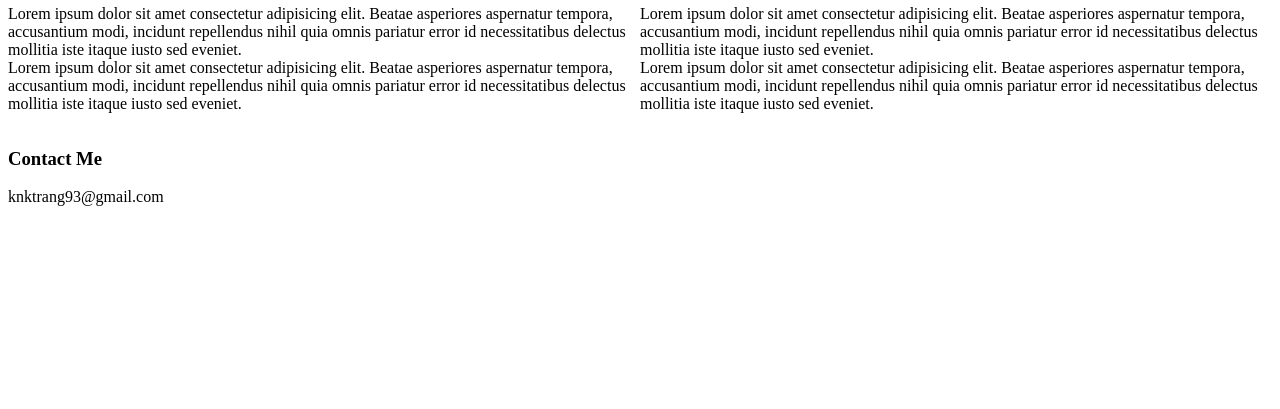
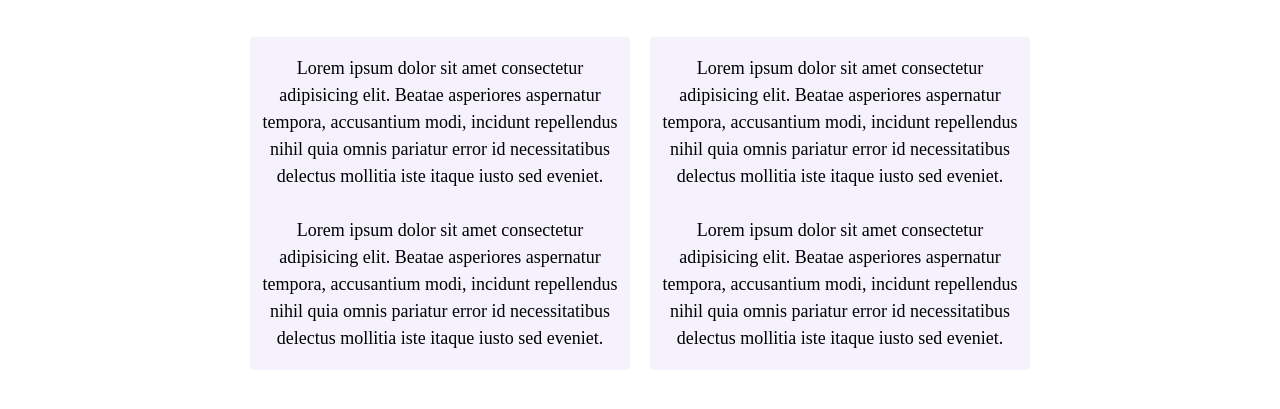
Before and after one commit to knktrang93/SCR-Sample-Website, a plain HTML site: page about.html in a window 1280 px wide. Shown: the part 227-636 px from the top of the page. Drawn offline with Linux system fonts and the light colour scheme.

Commit message:
Update about.html

```diff
--- a/about.html
+++ b/about.html
@@ -6,6 +6,10 @@
     <meta name="viewport" content="width=device-width, initial-scale=1.0" />
     <title>About me</title>
     <style>
+      body {
+        display: flex;
+        justify-content: center;
+      }
       :root {
         --primary-color: #6c63ff;
         --secondary-color: #f5f2fe;
@@ -33,10 +37,41 @@
       }
       #content {
         display: flex;
+        margin-top: 30px;
+      }
+      .column {
+        text-align: center;
+        margin: 10px;
+        background: var(--secondary-color);
+        border-radius: 4px;
+        font-size: 18px;
+        line-height: 1.5;
+        width: 380px;
+      }
+      p {
+        padding: 0px 10px;
+      }
+      h3 {
+        display: block;
+        text-align: center;
+        font-size: 48px;
+        margin-top: 34px;
+        margin-bottom: 0;
+      }
+      #mail {
+        display: flex;
+        justify-content: center;
+        color: var(--primary-color);
+        text-decoration: none;
+        font-size: 28px;
+      }
+      #mail:hover {
+        text-decoration: underline;
       }
     </style>
   </head>
   <body>
+    <div>
       <a href="index.html" id="homepage">Back to homepage</a>
       <h1>About me</h1>
       <h2>Front-end developer from San Francisco, California</h2>
@@ -44,31 +79,34 @@
         <div class="column">
           <p>
             Lorem ipsum dolor sit amet consectetur adipisicing elit. Beatae
-          asperiores aspernatur tempora, accusantium modi, incidunt repellendus
-          nihil quia omnis pariatur error id necessitatibus delectus mollitia
-          iste itaque iusto sed eveniet.
+            asperiores aspernatur tempora, accusantium modi, incidunt
+            repellendus nihil quia omnis pariatur error id necessitatibus
+            delectus mollitia iste itaque iusto sed eveniet.
+            <br />
             <br />
             Lorem ipsum dolor sit amet consectetur adipisicing elit. Beatae
-          asperiores aspernatur tempora, accusantium modi, incidunt repellendus
-          nihil quia omnis pariatur error id necessitatibus delectus mollitia
-          iste itaque iusto sed eveniet.
+            asperiores aspernatur tempora, accusantium modi, incidunt
+            repellendus nihil quia omnis pariatur error id necessitatibus
+            delectus mollitia iste itaque iusto sed eveniet.
           </p>
         </div>
         <div class="column">
           <p>
             Lorem ipsum dolor sit amet consectetur adipisicing elit. Beatae
-          asperiores aspernatur tempora, accusantium modi, incidunt repellendus
-          nihil quia omnis pariatur error id necessitatibus delectus mollitia
-          iste itaque iusto sed eveniet.
+            asperiores aspernatur tempora, accusantium modi, incidunt
+            repellendus nihil quia omnis pariatur error id necessitatibus
+            delectus mollitia iste itaque iusto sed eveniet.
+            <br />
             <br />
             Lorem ipsum dolor sit amet consectetur adipisicing elit. Beatae
-          asperiores aspernatur tempora, accusantium modi, incidunt repellendus
-          nihil quia omnis pariatur error id necessitatibus delectus mollitia
-          iste itaque iusto sed eveniet.
+            asperiores aspernatur tempora, accusantium modi, incidunt
+            repellendus nihil quia omnis pariatur error id necessitatibus
+            delectus mollitia iste itaque iusto sed eveniet.
           </p>
         </div>
       </div>
-    <h3 id="email">Contact Me</h3>
-    <a>knktrang93@gmail.com</a>
+      <h3 id="email">📮 Contact me</h3>
+      <a id="mail" href="Mailto:knktrang93@gmail.com">knktrang93@gmail.com</a>
+    </div>
   </body>
 </html>
```
Lines whose indentation alone changed are shown as unchanged.
